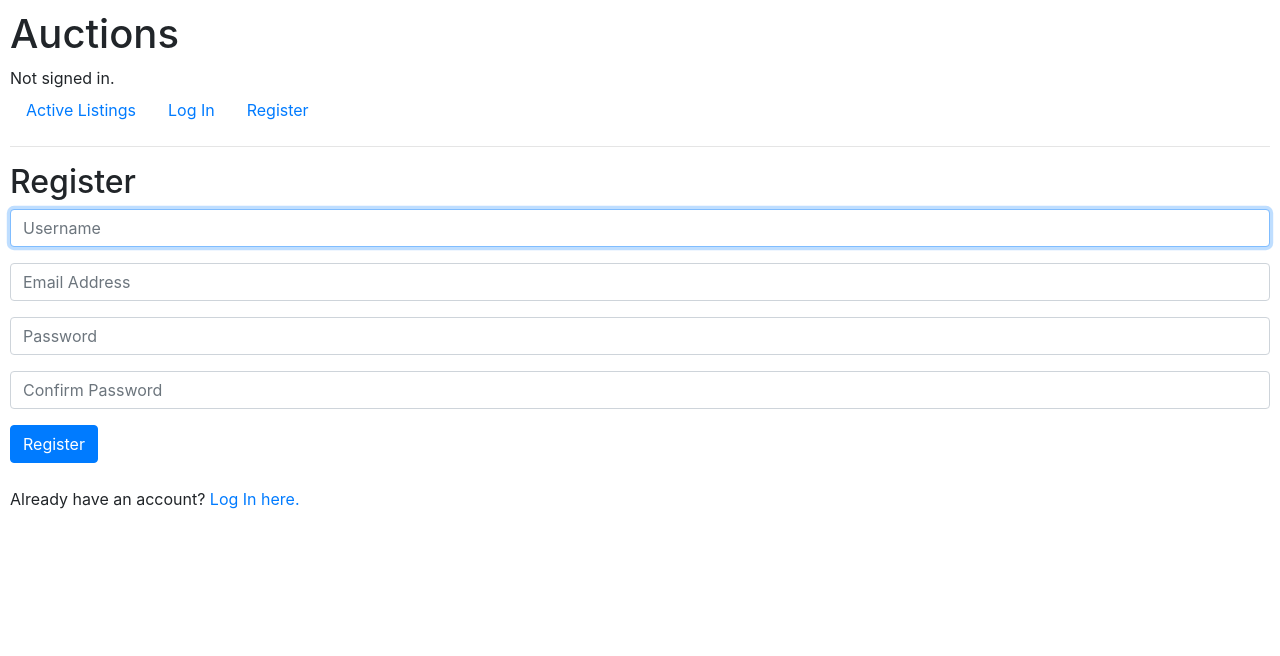
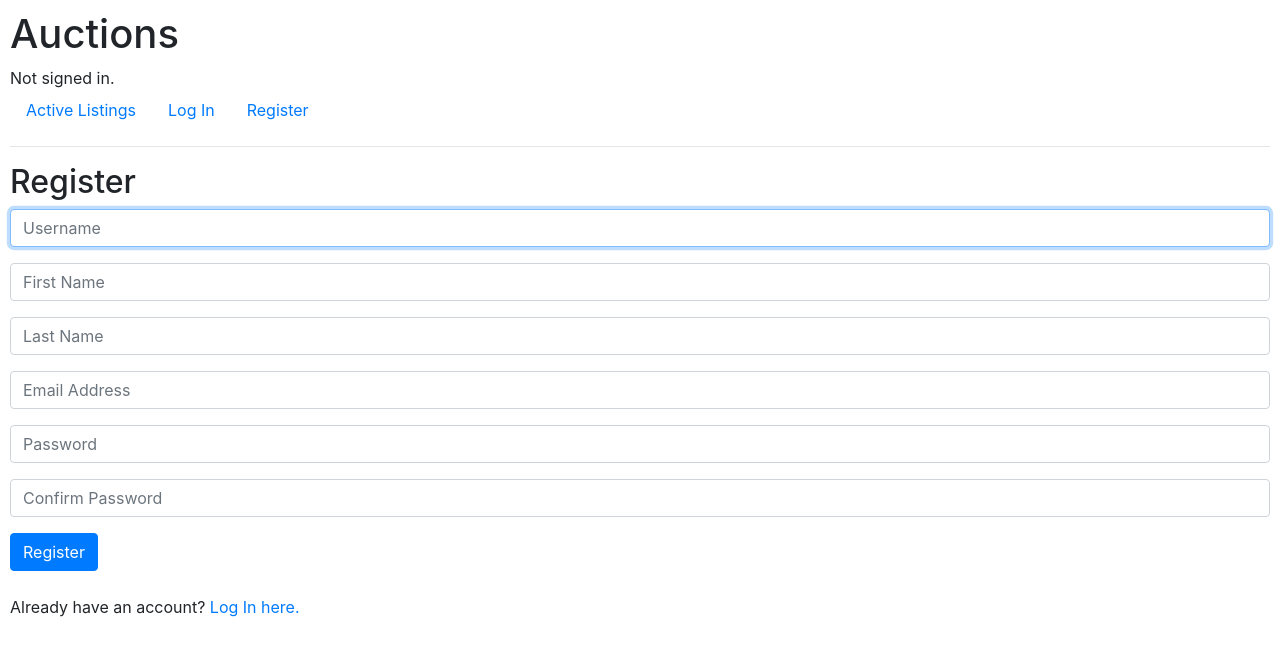
Before and after one commit to ivanseibel/cs50w-project2-commerce, a Django app: page /register in a window 1280 px wide. Shown: the top 656 px of the page. Run offline with Django 3.2, Linux system fonts and the light colour scheme; some libraries are stand-ins or nearby versions.

Commit message:
feat: add first_name / last_name

```diff
--- a/auctions/templates/auctions/register.html
+++ b/auctions/templates/auctions/register.html
@@ -12,6 +12,12 @@
         {% csrf_token %}
         <div class="form-group">
             <input class="form-control" autofocus type="text" name="username" placeholder="Username">
+        </div>
+        <div class="form-group">
+            <input class="form-control" autofocus type="text" name="first_name" placeholder="First Name">
+        </div>
+        <div class="form-group">
+            <input class="form-control" autofocus type="text" name="last_name" placeholder="Last Name">
         </div>
         <div class="form-group">
             <input class="form-control" type="email" name="email" placeholder="Email Address">
```
